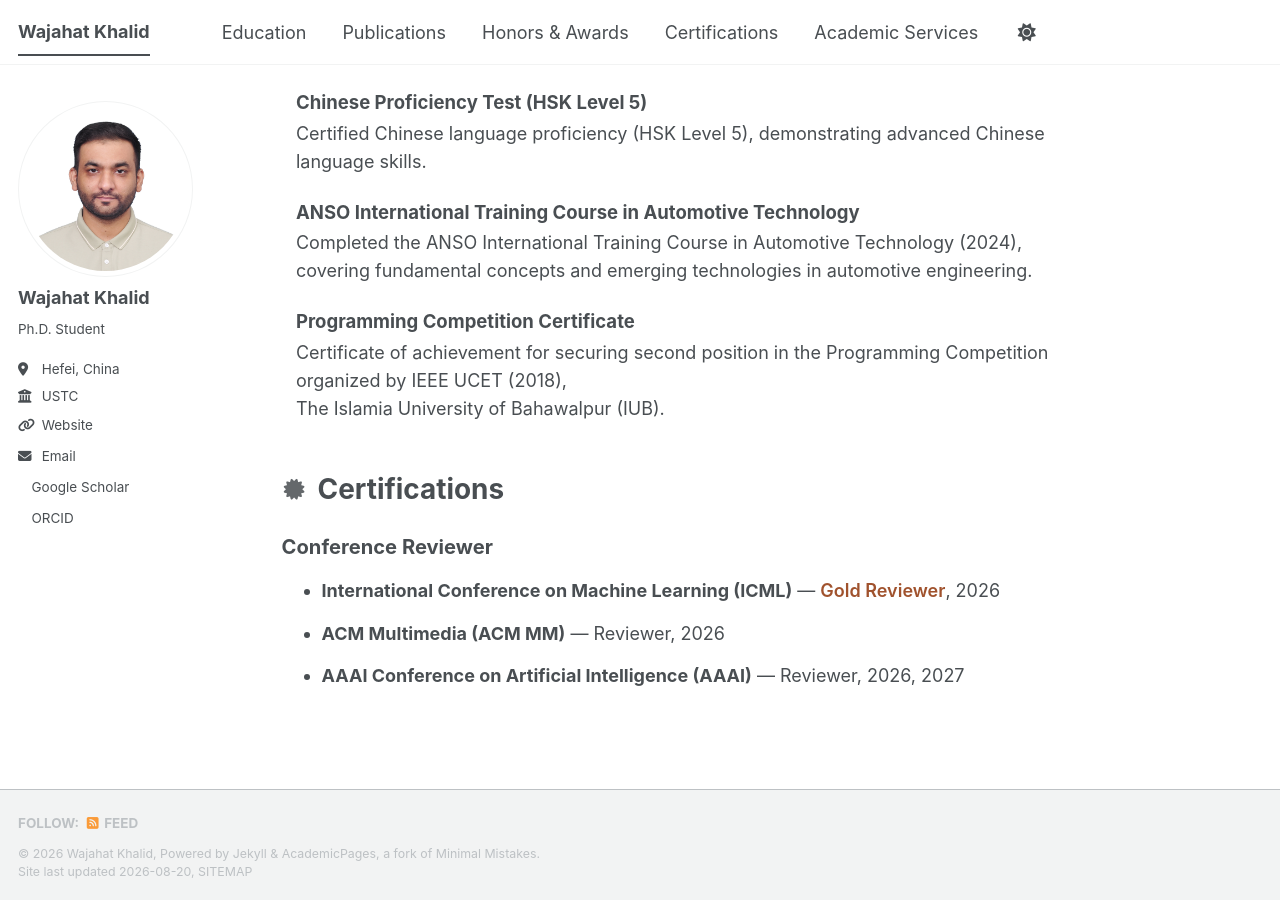
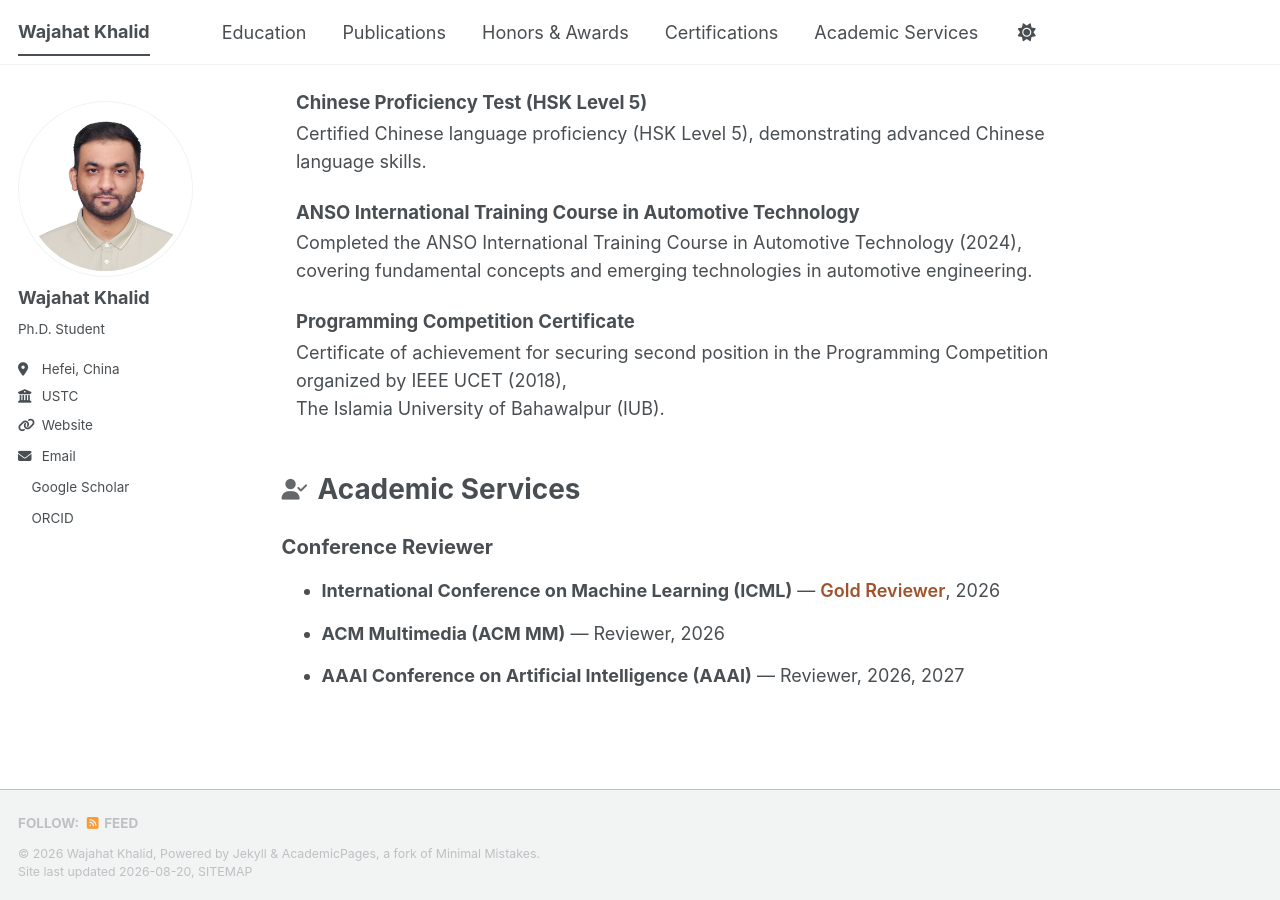
Before and after one commit to Mr-WajahatKhalid/Mr-WajahatKhalid.github.io, a Jekyll site: the page built from _pages/about.md, in a window 1280 px wide and 900 px high, scrolled down 3437 px. Built offline with Jekyll 4.4.1, drawn with Linux system fonts in a browser that asks for light colours; a style sheet for code colours, icons or effects is not loaded.

Commit message:
Update about.md

```diff
--- a/_pages/about.md
+++ b/_pages/about.md
@@ -171,7 +171,7 @@ Supported the final-year undergraduate thesis project: <em>Plug-and-Play Wireles
 Paper: <em>ClothMix: A Cloth Augmentation Strategy for Cloth-Changing Person Re-Identification</em><br>
 IEEE International Conference on Multimedia and Expo (ICME), 2024<br>
 
-<h1 class="section-title">
+<h1 id="certifications" class="section-title">
   <i class="fas fa-certificate"></i>
   Certifications
 </h1>
@@ -191,9 +191,9 @@ Completed the ANSO International Training Course in Automotive Technology (2024)
 Certificate of achievement for securing second position in the Programming Competition organized by IEEE UCET (2018),
 The Islamia University of Bahawalpur (IUB).
 
-<h1 id="certifications" class="section-title">
-  <i class="fas fa-certificate"></i>
-  Certifications
+<h1 id="services" class="section-title">
+  <i class="fas fa-user-check"></i>
+  Academic Services
 </h1>
 
 ## Conference Reviewer
```
